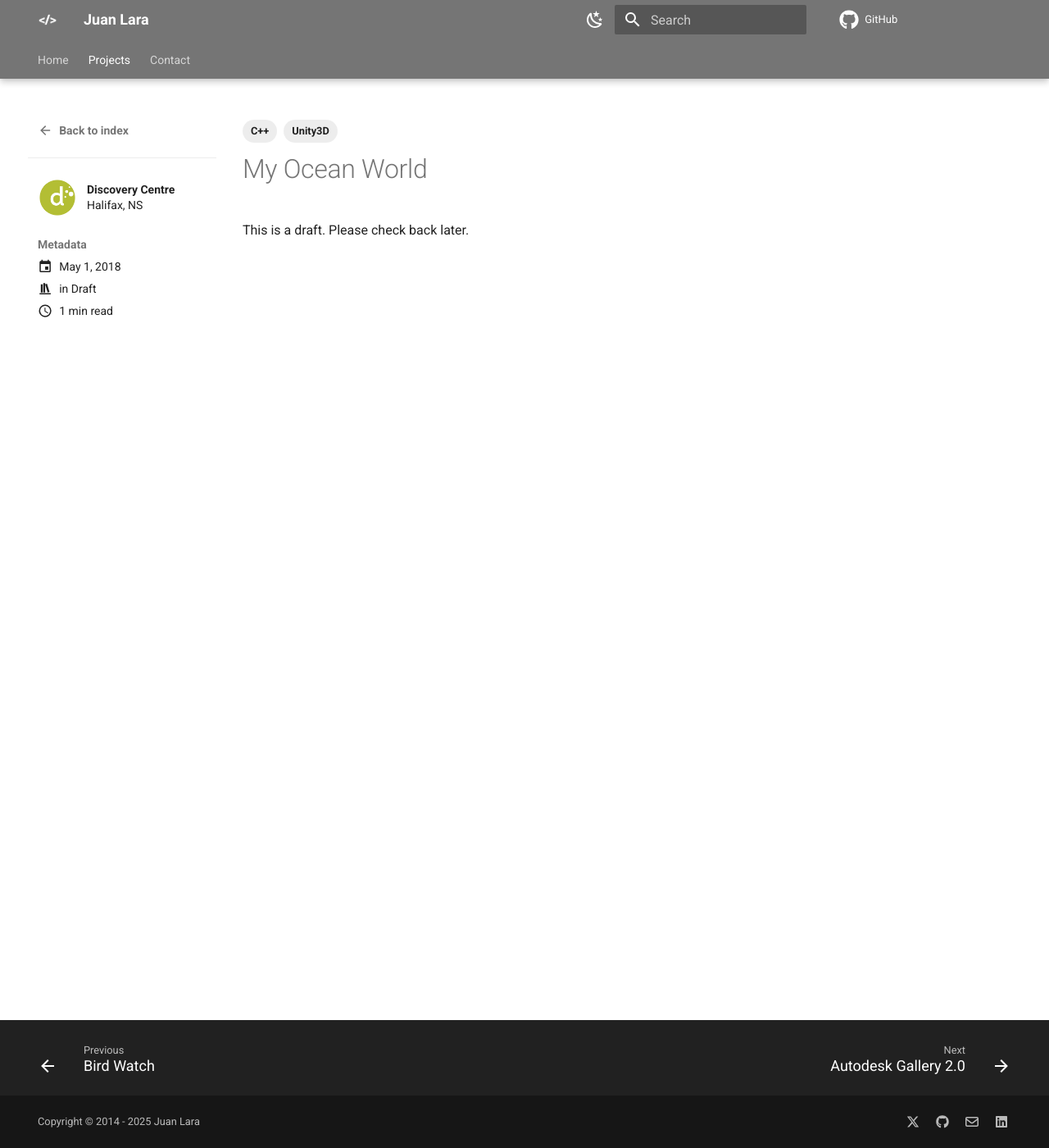
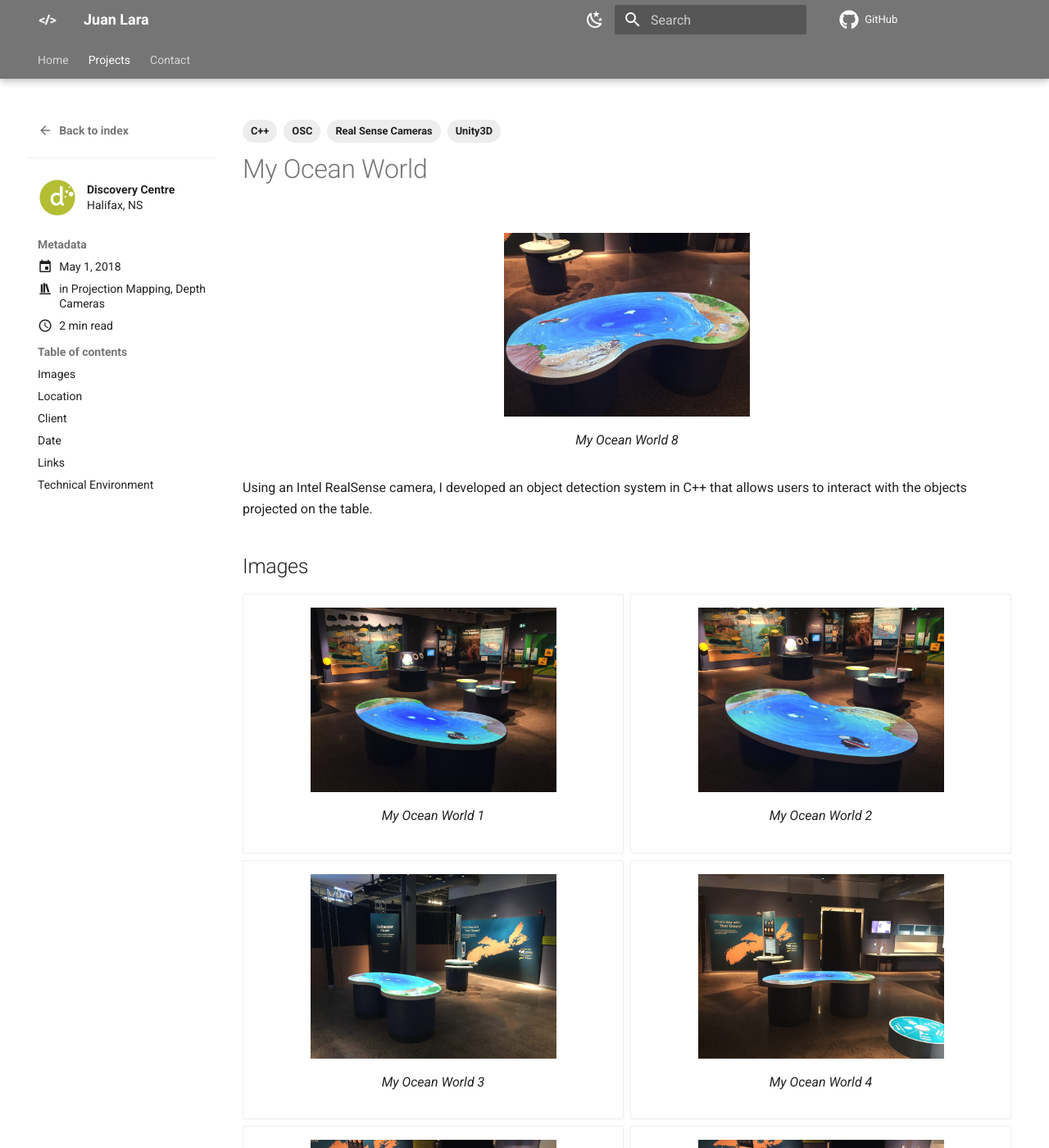
Before and after one commit to idfx/idfx.github.io, an MkDocs documentation site: the page built from docs/blog/posts/oceanworld.md, in a window 1280 px wide and 1400 px high. Shown: the whole window at 82% size. Built offline with MkDocs 1.6.1 and Material for MkDocs 9.7.7, drawn with Linux system fonts in a browser that asks for light colours; comment, search, counter and statistics services are not loaded; some of the changed text lies outside the part shown.

Commit message:
Adding My Ocean World

```diff
--- a/docs/blog/posts/oceanworld.md
+++ b/docs/blog/posts/oceanworld.md
@@ -2,16 +2,51 @@
 date:
   created: 2018-05-01
 categories:
-  - Draft
+  - Projection Mapping
+  - Depth Cameras
 tags:
   - C++
   - Unity3D
-  # - Javascript
-  # - HTML
+  - OSC
+  - Real Sense Cameras
 authors:
   - discovery
 ---
 
 # My Ocean World
+<figure markdown> ![My Ocean World 8](/images/oceanworld/IMG_2997-1024x766.jpg "My Ocean World 8"){width="300px"} <figcaption>My Ocean World 8</figcaption></figure>
 
-This is a draft. Please check back later.
+Using an Intel RealSense camera, I developed an object detection system in C++ that allows users to interact with the objects projected on the table.
+
+<!-- more -->
+
+## Images
+
+<div class="grid cards" markdown>
+- <figure markdown> ![My Ocean World 1](/images/oceanworld/IMG_2982-1024x768.jpg "My Ocean World 1"){width="300px"} <figcaption>My Ocean World 1</figcaption></figure>
+- <figure markdown> ![My Ocean World 2](/images/oceanworld/IMG_2984-1024x768.jpg "My Ocean World 2"){width="300px"} <figcaption>My Ocean World 2</figcaption></figure>
+- <figure markdown> ![My Ocean World 3](/images/oceanworld/IMG_2988-1024x768.jpg "My Ocean World 3"){width="300px"} <figcaption>My Ocean World 3</figcaption></figure>
+- <figure markdown> ![My Ocean World 4](/images/oceanworld/IMG_2989-1024x768.jpg "My Ocean World 4"){width="300px"} <figcaption>My Ocean World 4</figcaption></figure>
+- <figure markdown> ![My Ocean World 5](/images/oceanworld/IMG_2994-1024x768.jpg "My Ocean World 5"){width="300px"} <figcaption>My Ocean World 5</figcaption></figure>
+- <figure markdown> ![My Ocean World 6](/images/oceanworld/IMG_2995-1024x768.jpg "My Ocean World 6"){width="300px"} <figcaption>My Ocean World 6</figcaption></figure>
+- <figure markdown> ![My Ocean World 7](/images/oceanworld/IMG_2996-1024x768.jpg "My Ocean World 7"){width="300px"} <figcaption>My Ocean World 7</figcaption></figure>
+- <figure markdown> ![My Ocean World 8](/images/oceanworld/IMG_2997-1024x766.jpg "My Ocean World 8"){width="300px"} <figcaption>My Ocean World 8</figcaption></figure>
+- <figure markdown> ![My Ocean World 9](/images/oceanworld/IMG_3035-937x1024.jpg "My Ocean World 9"){width="300px"} <figcaption>My Ocean World 9</figcaption></figure>
+</div>
+
+## Location
+Halifax, NS
+
+## Client
+[Discovery Centre](https://thediscoverycentre.ca)
+
+## Date
+May 2018
+
+## Links
+[http://thediscoverycentre.ca/](https://thediscoverycentre.ca)
+
+[https://ngxinteractive.com/project/halifax-discovery-centre/](https://ngxinteractive.com/project/halifax-discovery-centre/)
+
+## Technical Environment
+iOS, ARKit, Unity3D, Vuforia SDK
```
Also changed, not shown: docs/images/oceanworld/IMG_2982-1024x768.jpg (added), docs/images/oceanworld/IMG_2984-1024x768.jpg (added), docs/images/oceanworld/IMG_2988-1024x768.jpg (added), docs/images/oceanworld/IMG_2989-1024x768.jpg (added), docs/images/oceanworld/IMG_2994-1024x768.jpg (added), docs/images/oceanworld/IMG_2995-1024x768.jpg (added), docs/images/oceanworld/IMG_2996-1024x768.jpg (added), docs/images/oceanworld/IMG_2997-1024x766.jpg (added), docs/images/oceanworld/IMG_3035-937x1024.jpg (added).
